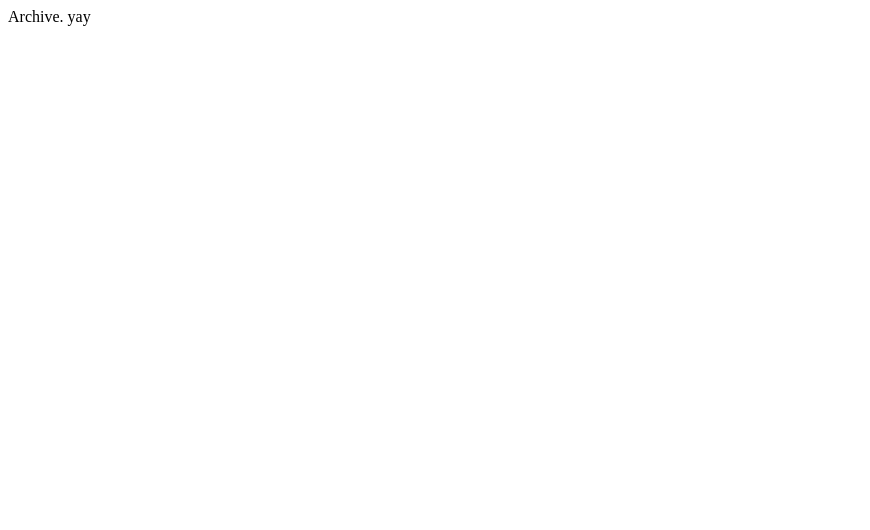
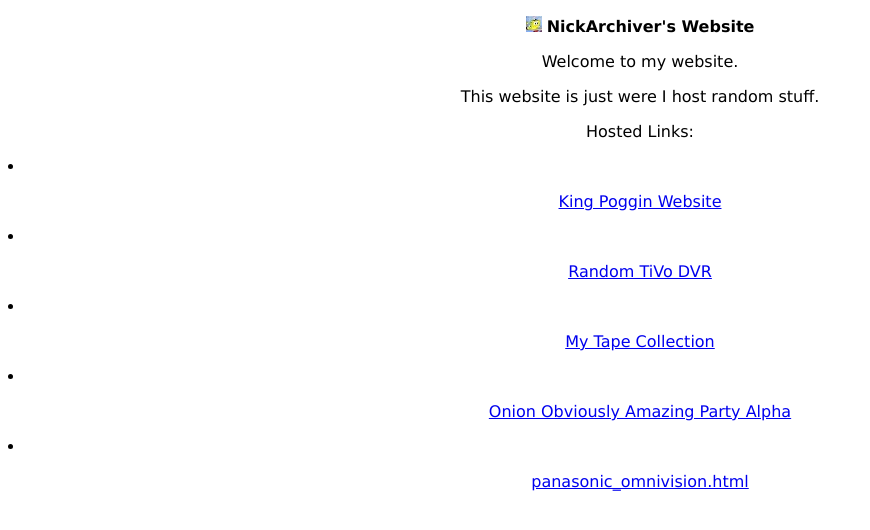
Before and after one commit to NickArchiver/na52archive.github.io, a plain HTML site: page index.html in a window 1280 px wide. Shown: the whole page, without its empty margins (0-870 px from the left). Drawn offline with Linux system fonts and the light colour scheme.

Commit message:
Update index.html

```diff
--- a/index.html
+++ b/index.html
@@ -1 +1,25 @@
-Archive. yay
+<!DOCTYPE html>
+<html>
+  <head>
+    <meta charset="UTF-8">
+    <meta name="viewport" content="width=device-width, initial-scale=1.0">
+    <title>Nickarchiver's Website</title>
+    <link href="/style.css" rel="stylesheet" type="text/css" media="all">
+  </head>
+  <body>
+
+
+    <p align=center> <img src="/icon.jpg"> <strong>NickArchiver's Website</strong></p>
+
+    <p align=center>Welcome to my website.</p>
+
+
+    <p align=center>This website is just were I host random stuff.</p>
+    <p align=center>Hosted Links:</p>
+    <li><p align=center><a href="kingpoggincentral.html">King Poggin Website</a></li>
+    <li><p align=center><a href="tivo.html">Random TiVo DVR</a></li>
+    <li><p align=center><a href="tapecollection.html">My Tape Collection</a></li>
+    <li><p align=center><a href="Onion's Obviously Amazing Party.html">Onion Obviously Amazing Party Alpha</a></li>
+    <li><p align=center><a href="panasonic_omnivision.html">panasonic_omnivision.html</a></li>
+  </body>
+</html>
```
